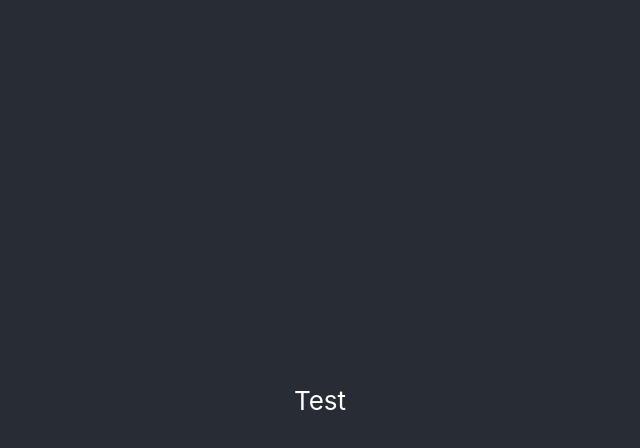
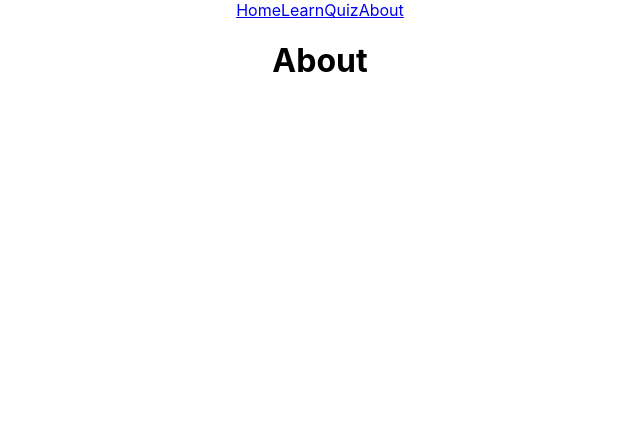
Before and after one commit to rosiegracejones/all-about-colours, a React (Create React App) app: page /about in a window 1280 px wide. Shown: the top 448 px of the page, without its empty margins (320-960 px from the left). Built offline with nearby package versions, Linux system fonts and the light colour scheme.

Commit message:
created React Router pages and components

```diff
--- a/package.json
+++ b/package.json
@@ -8,6 +8,7 @@
     "@testing-library/user-event": "^13.5.0",
     "react": "^18.2.0",
     "react-dom": "^18.2.0",
+    "react-router-dom": "^6.11.1",
     "react-scripts": "5.0.1",
     "web-vitals": "^2.1.4"
   },
--- /dev/null
+++ b/src/Components/About/About.js
@@ -0,0 +1,9 @@
+function About() {
+  return (
+    <div>
+      <h1>About</h1>
+    </div>
+  );
+}
+
+export default About;
--- a/src/Components/App/App.js
+++ b/src/Components/App/App.js
@@ -1,12 +1,29 @@
-import './App.css';
+import { BrowserRouter, Routes, Route } from "react-router-dom";
+// import Home from "./components/Home";
+// import Learn from "./components/Learn";
+// import Colour from "./components/Colour";
+// import Quiz from "./components/Quiz";
+// import About from "./components/About";
+import Navbar from "../Navbar/Navbar";
+import Homepage from "../../Pages/Homepage";
+import AboutPage from "../../Pages/AboutPage";
+import "./App.css";
 
 function App() {
   return (
-    <div className="App">
-      <header className="App-header">
-        Test
-      </header>
-    </div>
+    <BrowserRouter>
+      <div className="App">
+        <Navbar />
+        <Routes>
+          <Route exact path="/" element={<Homepage />} />
+          <Route path="/about" element={<AboutPage />} />
+          {/* <Route exact path="/learn" element={<Learn />} />
+          <Route path="/learn/:id" element={<Colour />} />
+          <Route path="/quiz" element={<Quiz />} />
+          <Route path="/about" element={<About />} /> */}
+        </Routes>
+      </div>
+    </BrowserRouter>
   );
 }
 
--- /dev/null
+++ b/src/Components/Home/Home.js
@@ -0,0 +1,9 @@
+function Home() {
+  return (
+    <div>
+      <h1>Home</h1>
+    </div>
+  );
+}
+
+export default Home;
--- /dev/null
+++ b/src/Components/Navbar/Navbar.js
@@ -0,0 +1,14 @@
+import { Link } from "react-router-dom";
+
+function Navbar() {
+  return (
+    <div>
+      <Link to="/">Home</Link>
+      <Link to="/learn">Learn</Link>
+      <Link to="/quiz">Quiz</Link>
+      <Link to="/about">About</Link>
+    </div>
+  );
+}
+
+export default Navbar;
--- /dev/null
+++ b/src/Pages/AboutPage.js
@@ -0,0 +1,5 @@
+import About from "../Components/About/About";
+
+export default function AboutPage() {
+  return <About />;
+}
--- /dev/null
+++ b/src/Pages/Homepage.js
@@ -0,0 +1,5 @@
+import Home from "../Components/Home/Home";
+
+export default function Homepage() {
+  return <Home />;
+}
```
Also changed, not shown: src/Pages/LearnPage.js (added), src/Pages/QuizPage.js (added), 1 other file (tests, documents, lock files or other folders).
